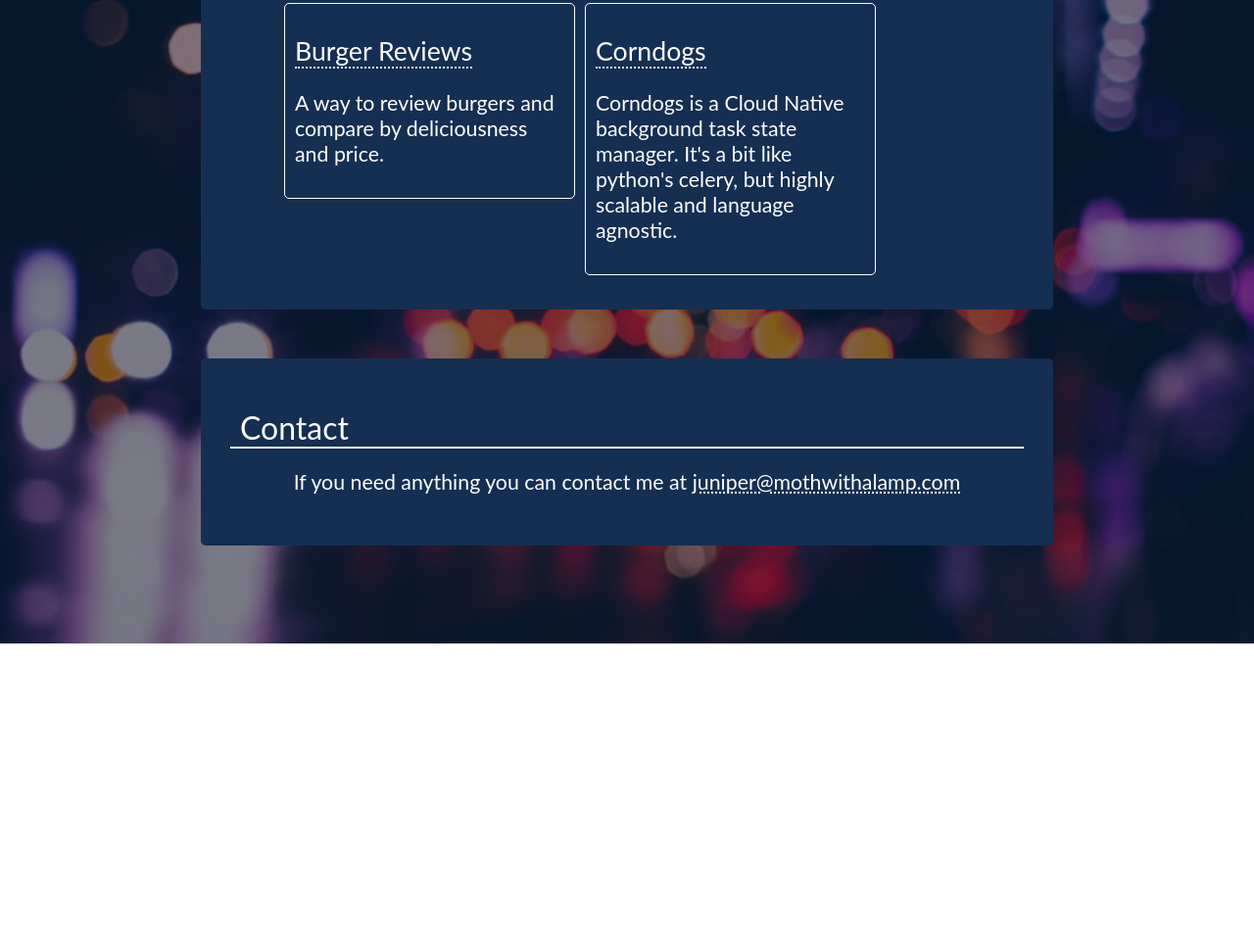
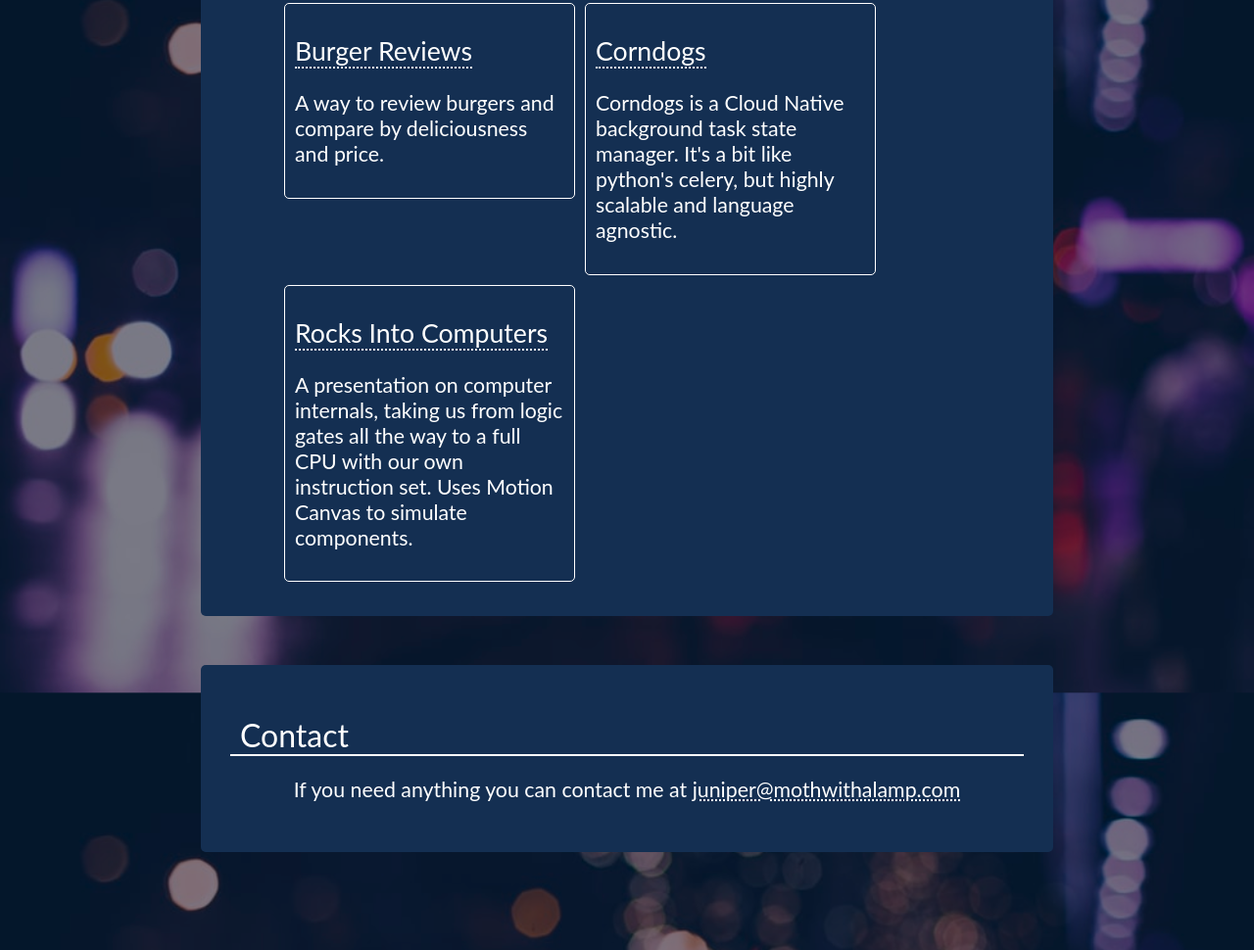
Before and after one commit to JuniPuff/end-to-end-app, a website: page frontend/html/index.html in a window 1280 px wide. Shown: the part 1854-2824 px from the top of the page at 98% size. Before the commit the page ends 2511 px from the top, so only its background shows below. Drawn offline with Linux system fonts and the light colour scheme; files that its build step writes are made by us from their sources; a script that the page names is missing; files whose address does not match are found by name.

Commit message:
feat: add rocks-into-computers project

```diff
--- a/frontend/html/index.html
+++ b/frontend/html/index.html
@@ -55,6 +55,10 @@
                             <h2 class="projectName">Corndogs</h2>
                             <p>Corndogs is a Cloud Native background task state manager. It's a bit like python's celery, but highly scalable and language agnostic.</p>
                         </div>
+                        <div class="projectContent" onclick="window.location.href='https://github.com/JuniPuff/rocks-into-computers'">
+                            <h2 class="projectName">Rocks Into Computers</h2>
+                            <p>A presentation on computer internals, taking us from logic gates all the way to a full CPU with our own instruction set. Uses Motion Canvas to simulate components.</p>
+                        </div>
                     </div>
                 </div>
             </div>
```
